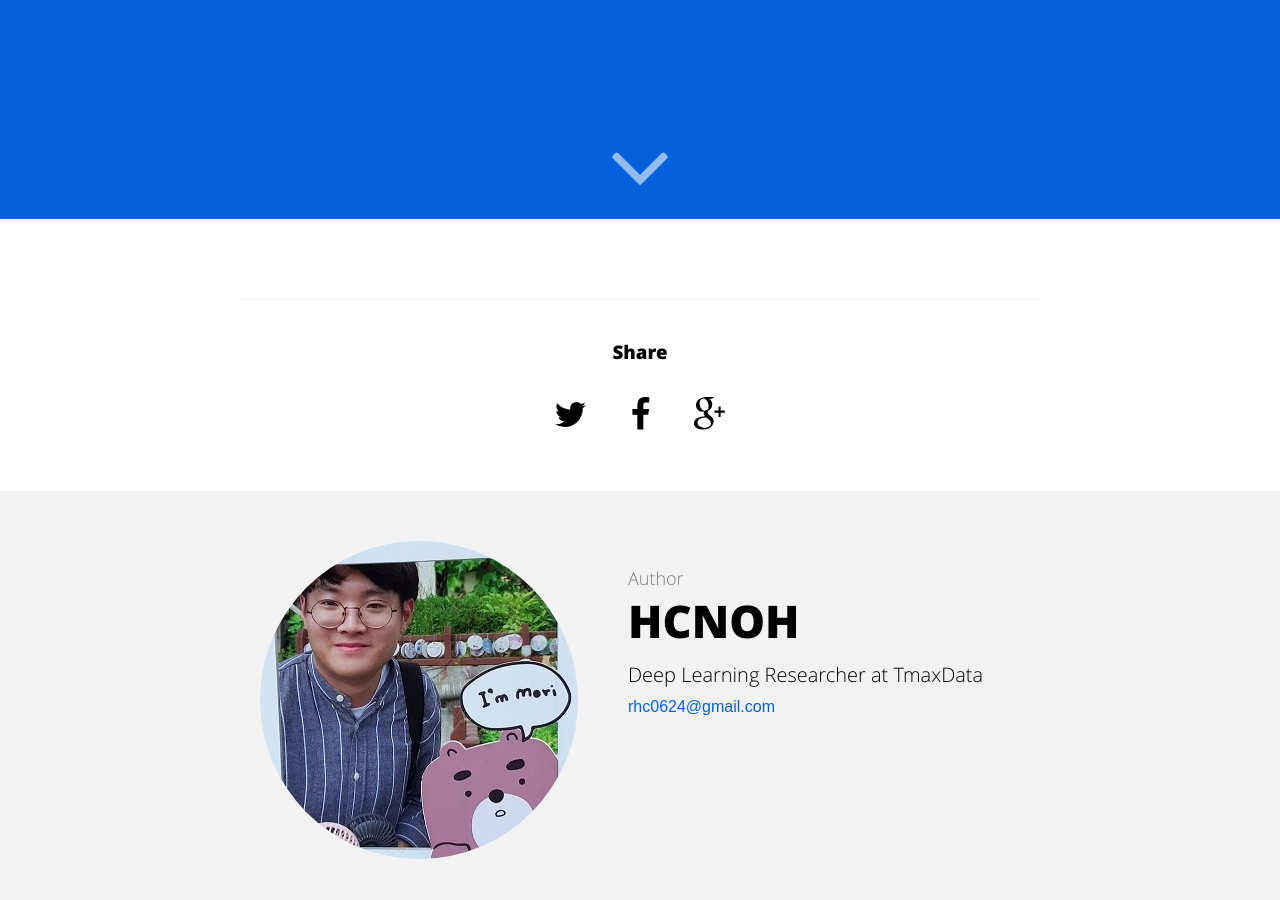
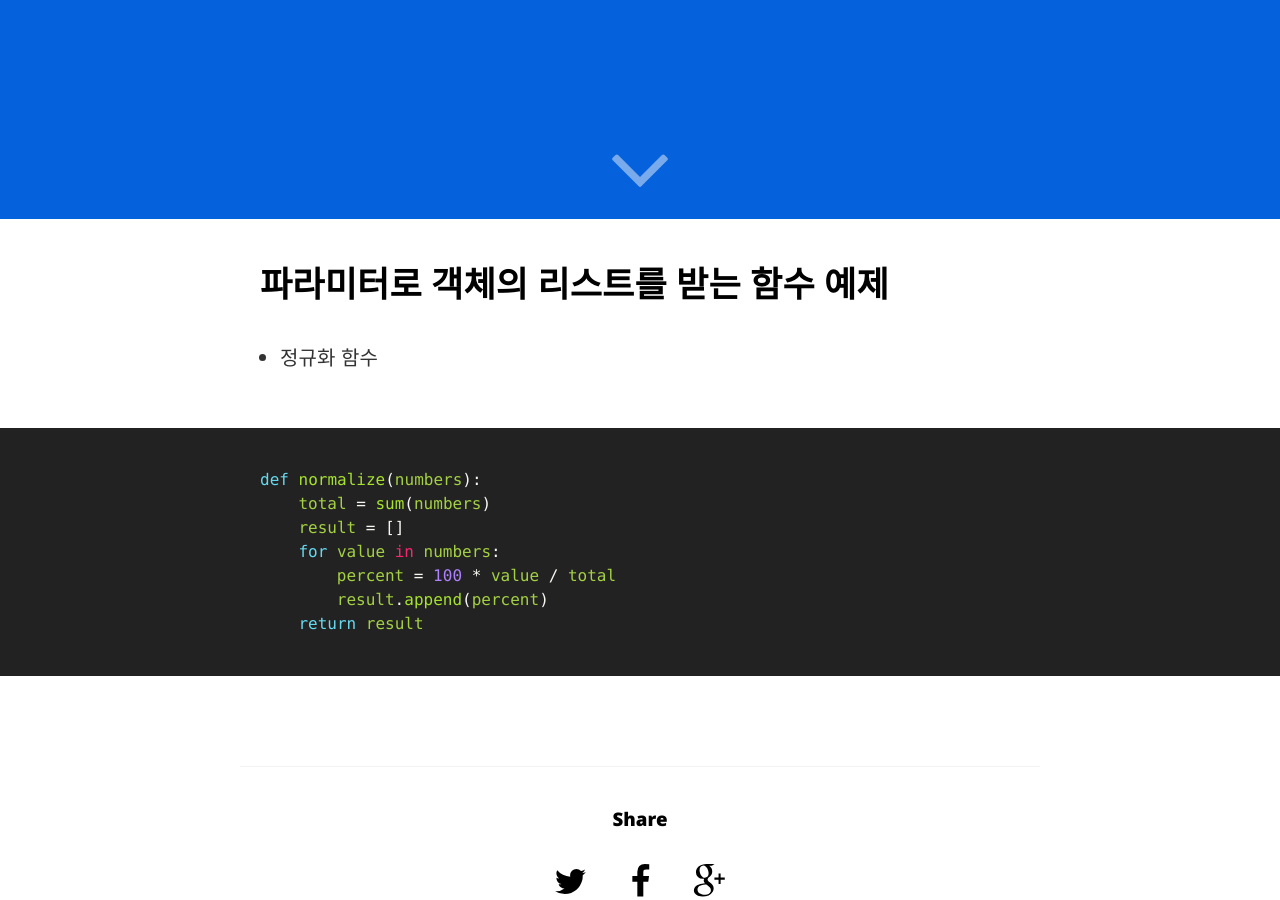
Before and after one commit to hcnoh/blog-prev, a Jekyll site: the page built from _posts/2018-09-27-effective-python-way17.md, in a window 1280 px wide and 900 px high, scrolled down 681 px. Built offline with Jekyll 4.4.1, drawn with Linux system fonts in a browser that asks for light colours; comment, search, counter and statistics services are not loaded.

Commit message:
Update 2018-09-27-effective-python-way17.md

```diff
--- a/_posts/2018-09-27-effective-python-way17.md
+++ b/_posts/2018-09-27-effective-python-way17.md
@@ -10,3 +10,15 @@ categories:
 - 이펙티브 파이썬 스터디
 twitter_text: 'WAY 17. 인수를 순회할 때는 방어적으로 하자'
 ---
+
+## 파라미터로 객체의 리스트를 받는 함수 예제
+- 정규화 함수
+{% highlight python %}
+def normalize(numbers):
+    total = sum(numbers)
+    result = []
+    for value in numbers:
+        percent = 100 * value / total
+        result.append(percent)
+    return result
+{% endhighlight %}
```
